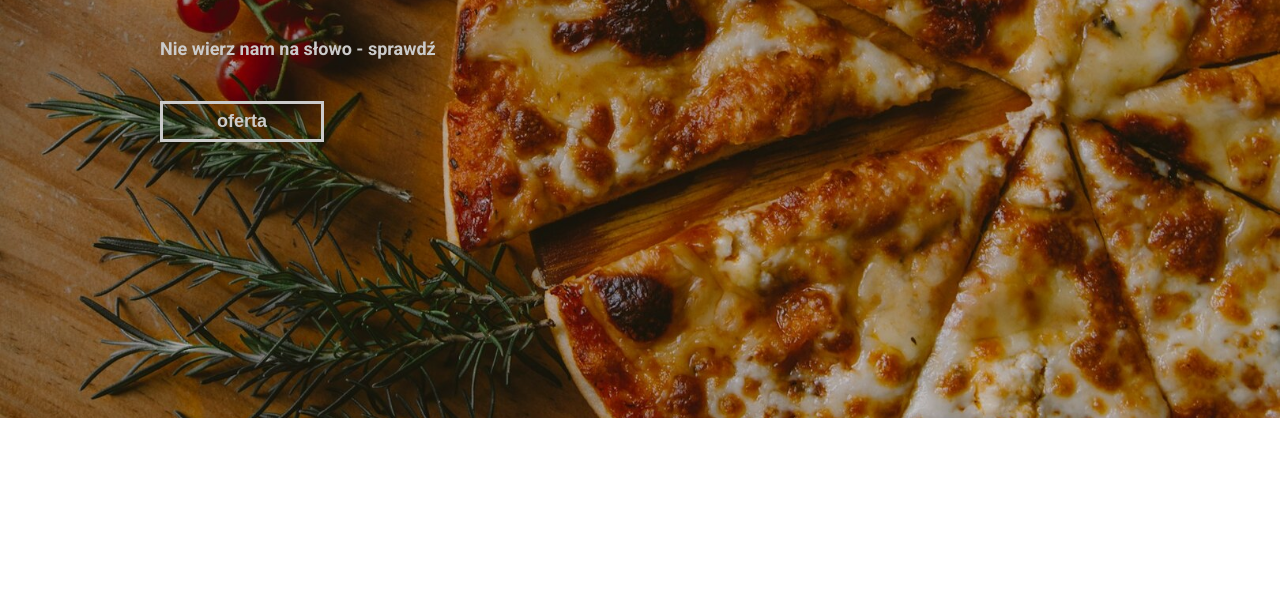
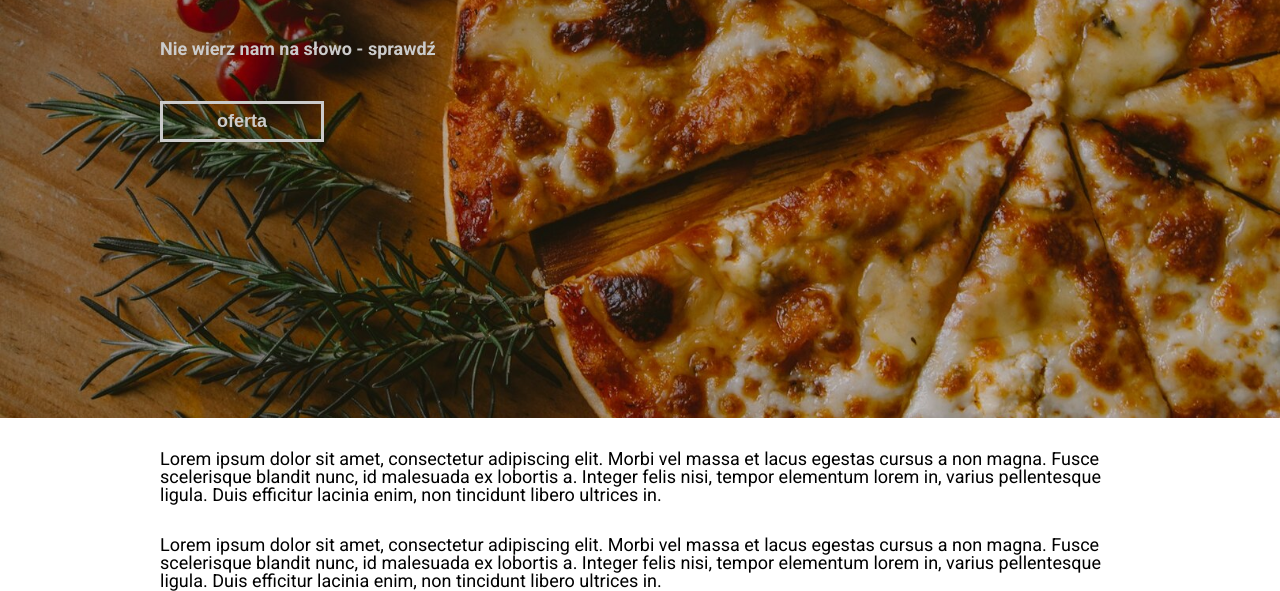
Before and after one commit to Delicadency/Project-1, a plain HTML site: page index.html in a window 1280 px wide. Shown: the part 432-1023 px from the top of the page. Before the commit the page ends 850 px from the top, so only its background shows below. Drawn offline with Linux system fonts and the light colour scheme.

Commit message:
added sections for specialists

```diff
--- a/index.html
+++ b/index.html
@@ -35,7 +35,7 @@
           <p class="paragraph paragraph__landing-page">
             Nie wierz nam na słowo - sprawdź
           </p>
-          <button class="button">
+          <button class="button"><!-- hover nie działa -->
             <a class="link paragraph paragraph__landing-page" href="#offer"
               >oferta</a
             >
@@ -44,8 +44,29 @@
       </div>
     </section>
     <section class="section section__specialists">
-      <div class="container"></div>
+      <div class="container">
+        <h2 class="heading heading__specialists">Nasi specjaliści</h2>
+        <div class="specialist">
+          <div class="specialist__portrait specialist__portrait--photo-x"></div>
+          <h3 class="heading heading__specialists--small">
+            Imię Nazwisko &lsqb; dział &rsqb;
+          </h3>
+          <p class="paragraph">Lorem ipsum dolor sit amet, consectetur adipiscing elit. Morbi vel massa et lacus egestas cursus a non magna. Fusce scelerisque blandit nunc, id malesuada ex lobortis a. Integer felis nisi, tempor elementum lorem in, varius pellentesque ligula. Duis efficitur lacinia enim, non tincidunt libero ultrices in.</p>
+        </div>
+      </div>
     </section>
+    <section class="section section__specialists">
+        <div class="container">
+          <h2 class="heading heading__specialists">Nasi specjaliści</h2>
+          <div class="specialist">
+            <div class="specialist__portrait specialist__portrait--photo-x"></div>
+            <h3 class="heading heading__specialists--small">
+              Imię Nazwisko &lsqb; dział &rsqb;
+            </h3>
+            <p class="paragraph">Lorem ipsum dolor sit amet, consectetur adipiscing elit. Morbi vel massa et lacus egestas cursus a non magna. Fusce scelerisque blandit nunc, id malesuada ex lobortis a. Integer felis nisi, tempor elementum lorem in, varius pellentesque ligula. Duis efficitur lacinia enim, non tincidunt libero ultrices in.</p>
+          </div>
+        </div>
+      </section>
     <script
       src="https://kit.fontawesome.com/a6ed6f30f1.js"
       crossorigin="anonymous"
```
